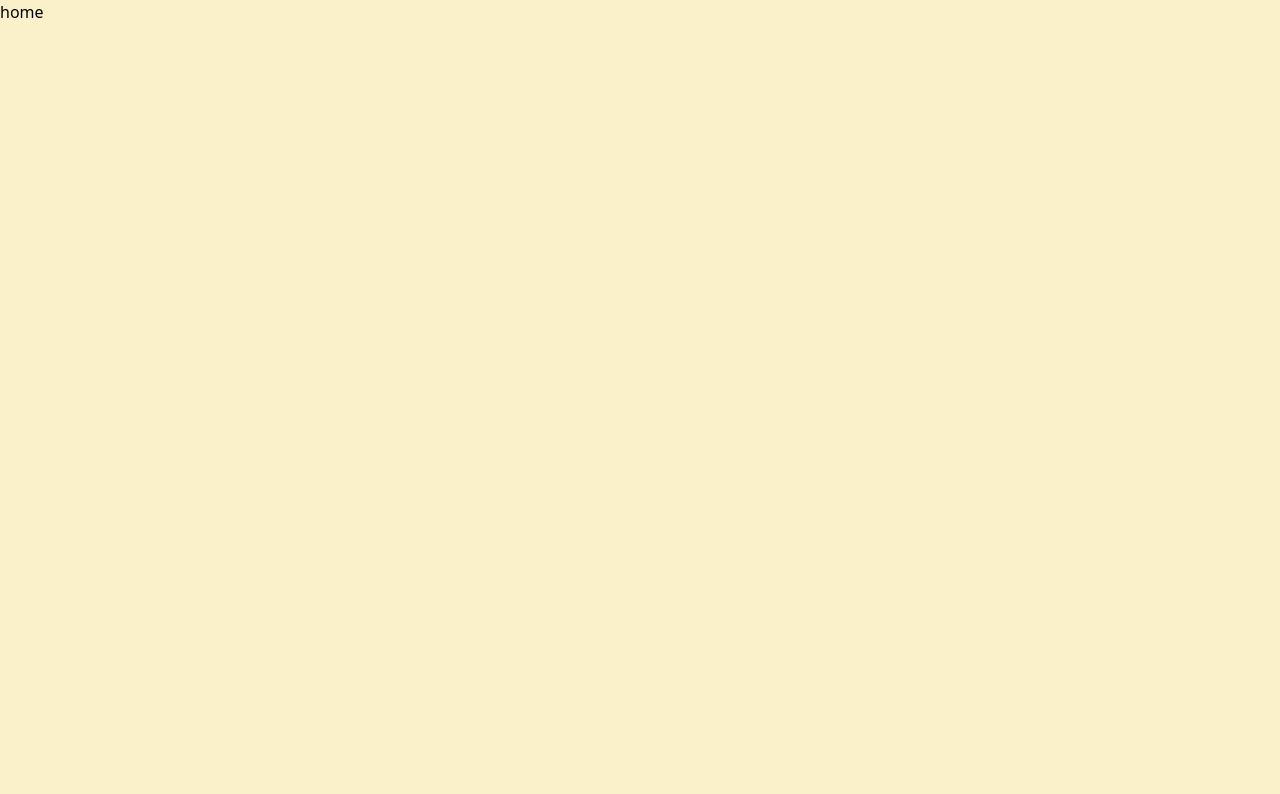
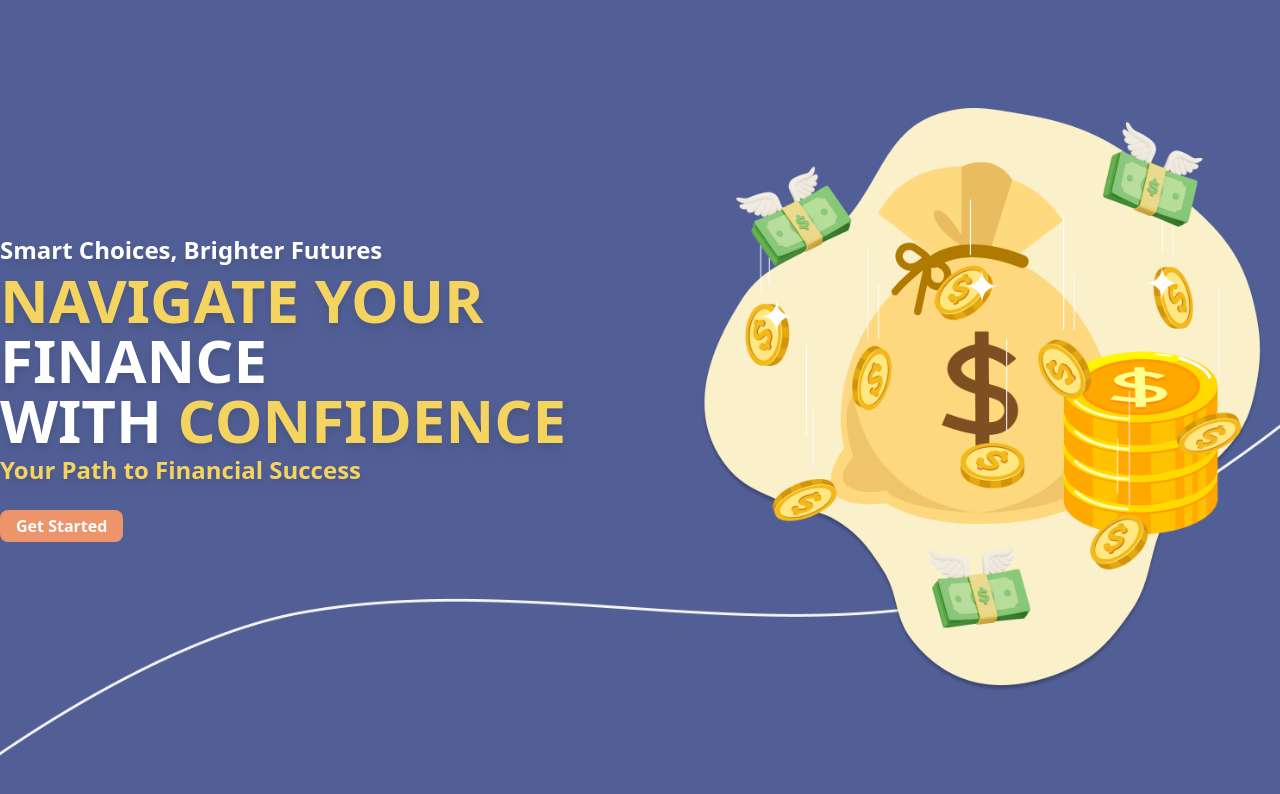
Before and after one commit to flexsible/budgetwise, a React (Vite) app: page / in a window 1280 px wide. Shown: the top 794 px of the page. Built offline with nearby package versions, Linux system fonts and the light colour scheme.

Commit message:
add landing page

```diff
--- /dev/null
+++ b/src/components/LandingPage.jsx
@@ -0,0 +1,23 @@
+import React from 'react'
+// import Navigation from './Navigation'
+
+export default function LandingPage () {
+  return (
+    <>
+    {/* <Navigation/> */}
+      <div className="py-6 flex gap-6 justify-center bg-biru h-screen bg-line bg-no-repeat bg-bottom bg-contain">
+        <div className='flex flex-col place-content-center items-start me-4'>
+          <h2 className='text-white text-2xl text-left drop-shadow-lg font-semibold'>Smart Choices, Brighter Futures</h2>
+          <h1 className='text-6xl font-bold text-white drop-shadow-lg my-1'>
+            <span className='text-[#F4D35E]'>NAVIGATE YOUR </span>FINANCE <br /> WITH <span className='text-[#F4D35E]'>CONFIDENCE</span>
+          </h1>
+          <h2 className='text-[#F4D35E] text-2xl drop-shadow-lg font-semibold'>Your Path to Financial Success</h2>
+          <button className="my-6 block font-bold text-white rounded-lg px-4 py-1 bg-[#EE946B]">Get Started</button>
+        </div>
+        <div className='flex items-center me-4'>
+          <img src="/Home_logo.png" alt="" />
+        </div>
+      </div>
+    </>
+  )
+}
--- a/src/components/Navigation.jsx
+++ b/src/components/Navigation.jsx
@@ -4,7 +4,7 @@ import { Link } from 'react-router-dom'
 export default function Navigation () {
   return (
     <>
-      <nav className="bg-transparent border-gray-200 ">
+      <nav className="bg-transparent border-gray-200">
         <div className="max-w-screen-xl flex flex-wrap items-center justify-between mx-auto p-4">
           <Link to='/' className="flex items-center space-x-3 rtl:space-x-reverse">
               <img src="https://placehold.co/100x40" className="h-8 rounded-lg" alt="BudgetWise Logo" />
--- a/src/index.css
+++ b/src/index.css
@@ -3,5 +3,5 @@
 @tailwind utilities;
 
 body {
-  background-color: #FAF0CA;
+  background-color: #515F96;
 }
--- a/src/pages/HomePage.jsx
+++ b/src/pages/HomePage.jsx
@@ -1,9 +1,10 @@
 import React from 'react'
+import LandingPage from '../components/LandingPage'
 
 const HomePage = () => {
   return (
     <>
-      <h1>home</h1>
+      <LandingPage/>
     </>
   )
 }
--- a/tailwind.config.js
+++ b/tailwind.config.js
@@ -8,10 +8,11 @@ export default {
     extend: {
       backgroundImage: {
         coins: 'url(/Coins.png)',
-        shape: 'url(/Shape.png)'
+        shape: 'url(/Shape.png)',
+        line: 'url(/Line.png)'
       },
       colors: {
-        biru: '#0D3B66',
+        biru: '#515F96',
         krem: '#FAF0CA'
       },
       borderColor: {
```
